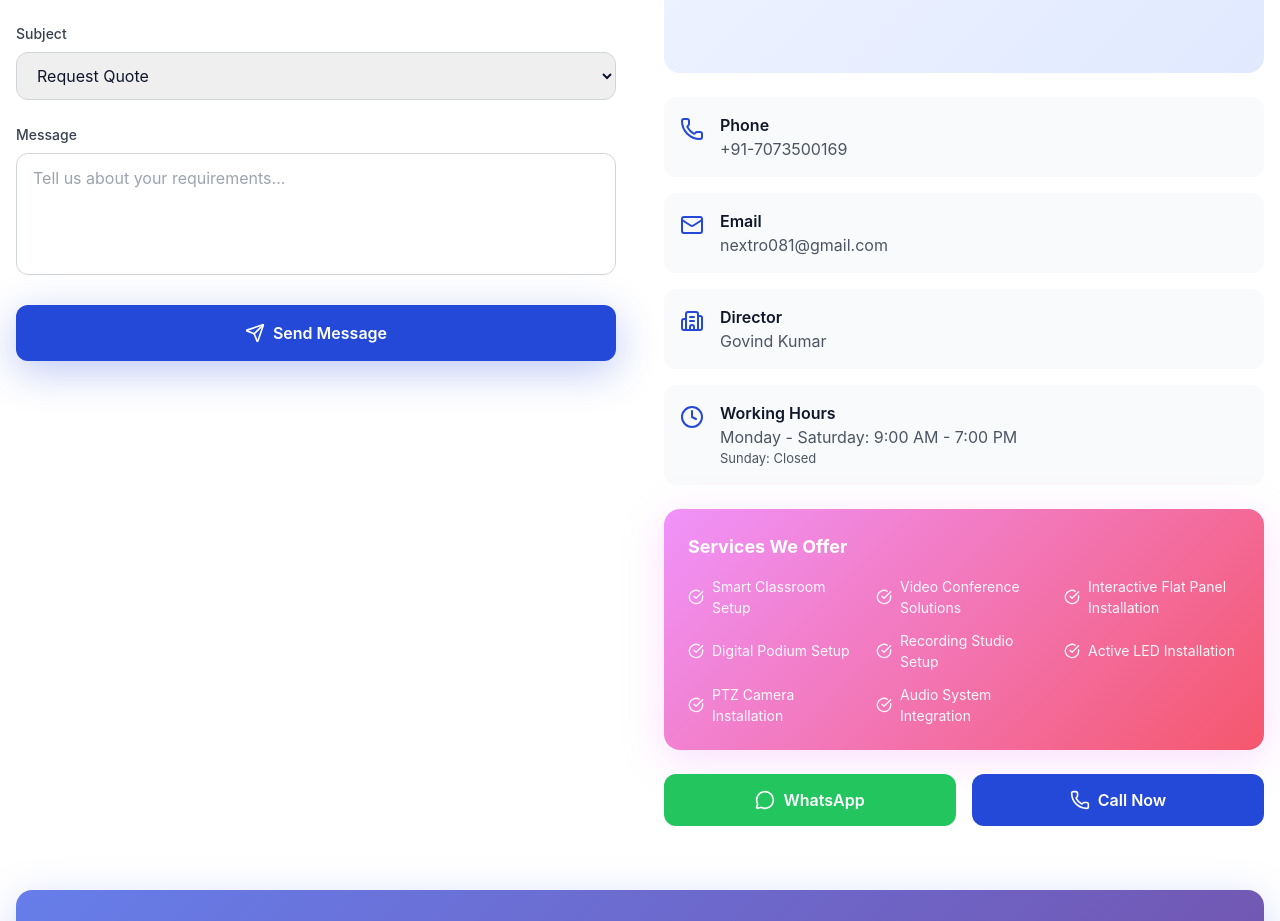
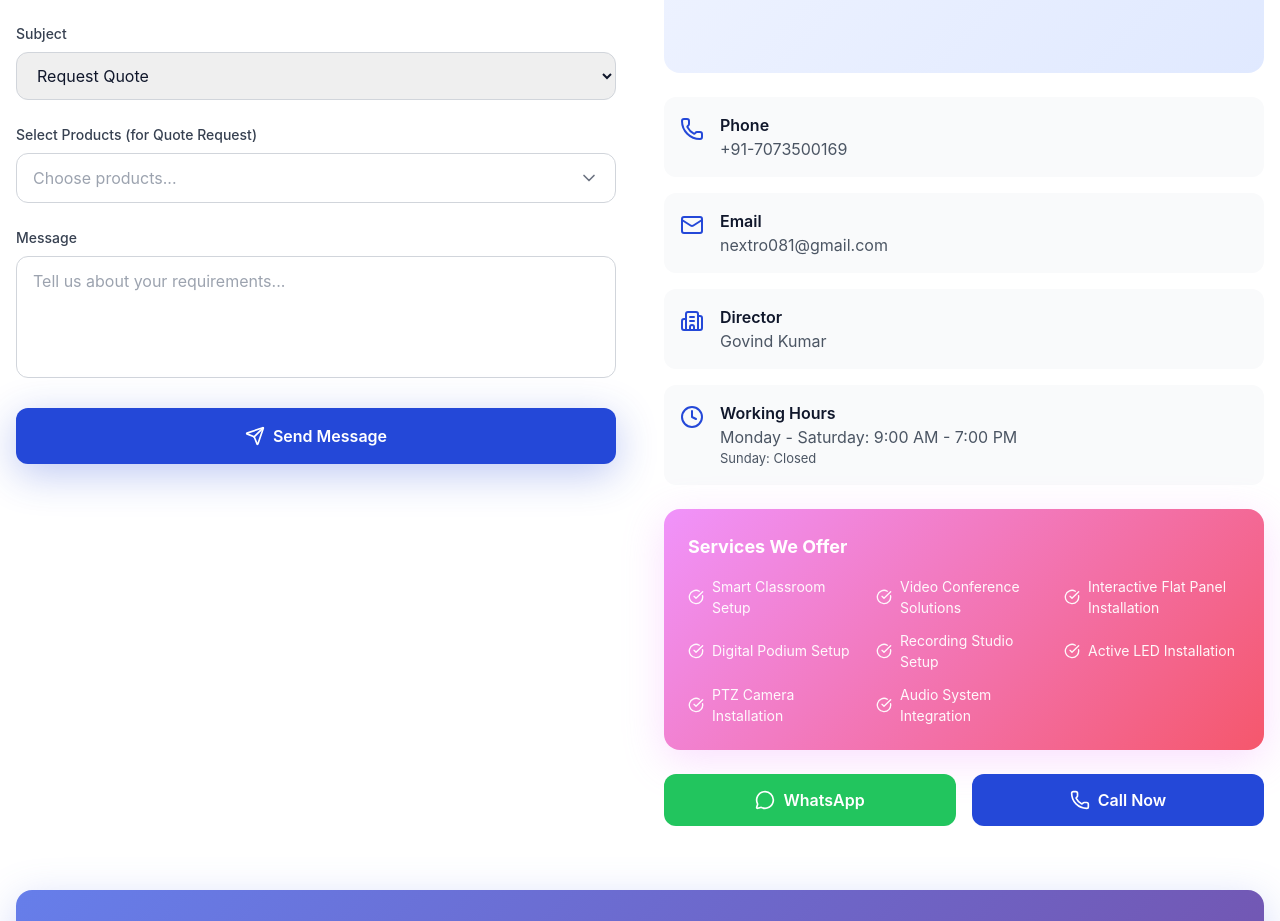
Before and after one commit to Sumitkumawat37/Nextro, a Next.js app: page /contact in a window 1280 px wide. Shown: the part 1327-2248 px from the top of the page. Built offline with nearby package versions, Linux system fonts and the light colour scheme.

Commit message:
Add product selection to request quote section in Contact form

```diff
--- a/src/components/Contact.tsx
+++ b/src/components/Contact.tsx
@@ -1,10 +1,15 @@
 'use client';
 
+import { useState } from 'react';
 import { motion } from 'framer-motion';
-import { MapPin, Phone, Mail, Clock, Send, MessageCircle, Building2, CheckCircle } from 'lucide-react';
+import { MapPin, Phone, Mail, Clock, Send, MessageCircle, Building2, CheckCircle, ChevronDown, ChevronUp } from 'lucide-react';
 import Link from 'next/link';
+import products from '@/data/products.json';
 
 const Contact = () => {
+  const [selectedProducts, setSelectedProducts] = useState<string[]>([]);
+  const [isProductDropdownOpen, setIsProductDropdownOpen] = useState(false);
+
   const services = [
     'Smart Classroom Setup',
     'Video Conference Solutions',
@@ -15,6 +20,14 @@ const Contact = () => {
     'PTZ Camera Installation',
     'Audio System Integration',
   ];
+
+  const toggleProduct = (productId: string) => {
+    setSelectedProducts((prev: string[]) =>
+      prev.includes(productId)
+        ? prev.filter((id: string) => id !== productId)
+        : [...prev, productId]
+    );
+  };
 
   return (
     <section id="contact" style={{ padding: 'clamp(48px, 8vw, 96px) 0', backgroundColor: 'white' }}>
@@ -83,6 +96,105 @@ const Contact = () => {
                   <option>Partnership</option>
                   <option>Other</option>
                 </select>
+              </div>
+
+              {/* Product Selection for Quote */}
+              <div>
+                <label style={{ display: 'block', fontSize: '14px', fontWeight: 500, color: '#374151', marginBottom: '8px' }}>
+                  Select Products (for Quote Request)
+                </label>
+                <button
+                  type="button"
+                  onClick={() => setIsProductDropdownOpen(!isProductDropdownOpen)}
+                  style={{
+                    width: '100%',
+                    padding: '12px 16px',
+                    borderRadius: '12px',
+                    border: '1px solid #D1D5DB',
+                    backgroundColor: 'white',
+                    cursor: 'pointer',
+                    display: 'flex',
+                    alignItems: 'center',
+                    justifyContent: 'space-between',
+                    transition: 'all 0.2s',
+                  }}
+                  onMouseEnter={(e) => e.currentTarget.style.borderColor = '#2448D8'}
+                  onMouseLeave={(e) => e.currentTarget.style.borderColor = '#D1D5DB'}
+                >
+                  <span style={{ color: selectedProducts.length > 0 ? '#10172B' : '#9CA3AF' }}>
+                    {selectedProducts.length > 0
+                      ? `${selectedProducts.length} product${selectedProducts.length > 1 ? 's' : ''} selected`
+                      : 'Choose products...'}
+                  </span>
+                  {isProductDropdownOpen ? <ChevronUp size={20} style={{ color: '#6B7280' }} /> : <ChevronDown size={20} style={{ color: '#6B7280' }} />}
+                </button>
+
+                {isProductDropdownOpen && (
+                  <motion.div
+                    initial={{ opacity: 0, y: -10 }}
+                    animate={{ opacity: 1, y: 0 }}
+                    exit={{ opacity: 0, y: -10 }}
+                    style={{
+                      marginTop: '8px',
+                      maxHeight: '300px',
+                      overflowY: 'auto',
+                      border: '1px solid #D1D5DB',
+                      borderRadius: '12px',
+                      backgroundColor: 'white',
+                      padding: '12px',
+                      boxShadow: '0 10px 40px rgba(0,0,0,0.1)',
+                    }}
+                  >
+                    <div style={{ display: 'flex', flexDirection: 'column', gap: '8px' }}>
+                      {products.products.map((product) => (
+                        <div
+                          key={product.id}
+                          onClick={() => toggleProduct(product.id)}
+                          style={{
+                            padding: '12px',
+                            borderRadius: '8px',
+                            border: '1px solid #E5E7EB',
+                            cursor: 'pointer',
+                            display: 'flex',
+                            alignItems: 'center',
+                            gap: '12px',
+                            transition: 'all 0.2s',
+                            backgroundColor: selectedProducts.includes(product.id) ? '#F0F4FF' : 'white',
+                            borderColor: selectedProducts.includes(product.id) ? '#2448D8' : '#E5E7EB',
+                          }}
+                          onMouseEnter={(e) => {
+                            if (!selectedProducts.includes(product.id)) {
+                              e.currentTarget.style.backgroundColor = '#F9FAFB';
+                            }
+                          }}
+                          onMouseLeave={(e) => {
+                            if (!selectedProducts.includes(product.id)) {
+                              e.currentTarget.style.backgroundColor = 'white';
+                            }
+                          }}
+                        >
+                          <div style={{
+                            width: '20px',
+                            height: '20px',
+                            borderRadius: '4px',
+                            border: '2px solid #D1D5DB',
+                            display: 'flex',
+                            alignItems: 'center',
+                            justifyContent: 'center',
+                            backgroundColor: selectedProducts.includes(product.id) ? '#2448D8' : 'white',
+                            borderColor: selectedProducts.includes(product.id) ? '#2448D8' : '#D1D5DB',
+                          }}>
+                            {selectedProducts.includes(product.id) && <CheckCircle size={14} style={{ color: 'white' }} />}
+                          </div>
+                          <div style={{ flex: 1 }}>
+                            <div style={{ fontSize: '14px', fontWeight: 600, color: '#10172B' }}>{product.name}</div>
+                            <div style={{ fontSize: '12px', color: '#6B7280' }}>{product.category}</div>
+                          </div>
+                        </div>
+                      ))}
+                    </div>
+                  </motion.div>
+                )}
               </div>
               <div>
                 <label style={{ display: 'block', fontSize: '14px', fontWeight: 500, color: '#374151', marginBottom: '8px' }}>Message</label>
```
